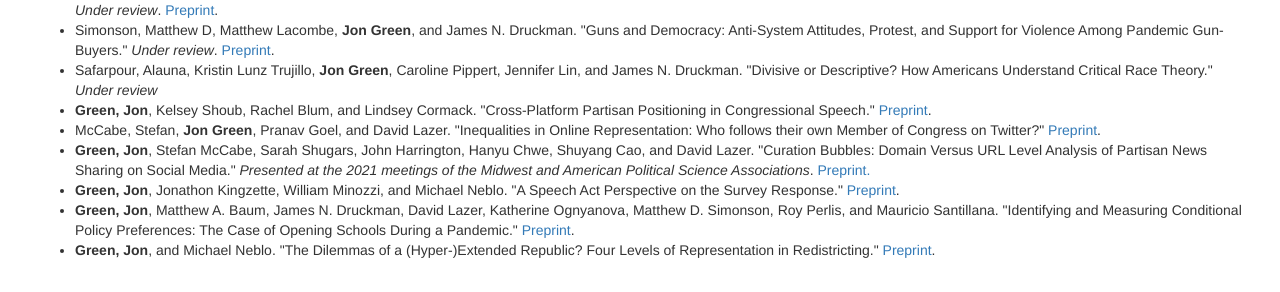
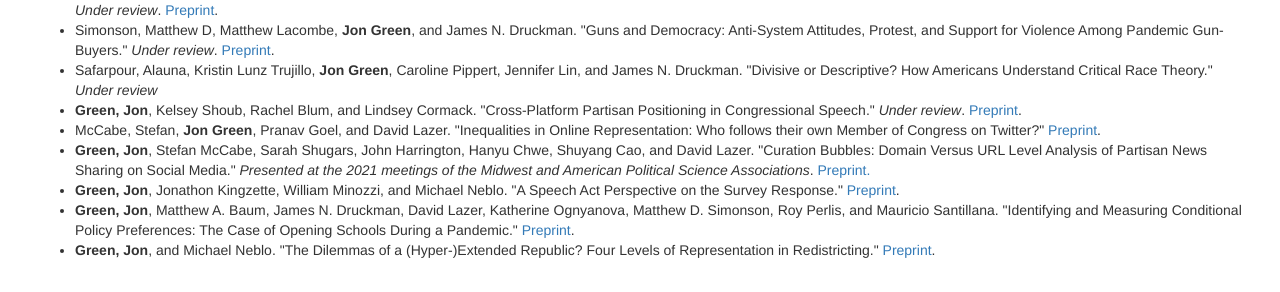
Before and after one commit to jgreen4919/jgreen4919.github.io, a Jekyll site: the page index.html, which Jekyll copies as it is, in a window 1280 px wide. Shown: the part 1880-2172 px from the top of the page. Built offline with Jekyll 4.4.1, drawn with Linux system fonts in a browser that asks for light colours.

Commit message:
congress text under review

```diff
--- a/index.html
+++ b/index.html
@@ -74,7 +74,7 @@
     <li>Naftel, Daniel, <strong>Jon Green</strong>, Kelsey Shoub, Jared Edgerton, Mallory Wagner, and Sklyer Cranmer. "Meet the Press: Gendered Conversational Norms in Televised Political Discussions." <i>Under review</i>. <a href="https://osf.io/my8us/">Preprint</a>.</li>
       <li>Simonson, Matthew D, Matthew Lacombe, <strong>Jon Green</strong>, and James N. Druckman. "Guns and Democracy: Anti-System Attitudes, Protest, and Support for Violence Among Pandemic Gun-Buyers." <i>Under review</i>. <a href="'https://www.ipr.northwestern.edu/our-work/working-papers/2022/wp-22-37.html">Preprint</a>.</li>
       <li> Safarpour, Alauna, Kristin Lunz Trujillo, <strong>Jon Green</strong>, Caroline Pippert, Jennifer Lin, and James N. Druckman. "Divisive or Descriptive? How Americans Understand Critical Race Theory." <i>Under review</i></li>
-      <li> <strong>Green, Jon</strong>, Kelsey Shoub, Rachel Blum, and Lindsey Cormack. "Cross-Platform Partisan Positioning in Congressional Speech." <a href="https://osf.io/85atn">Preprint</a>.</li>
+      <li> <strong>Green, Jon</strong>, Kelsey Shoub, Rachel Blum, and Lindsey Cormack. "Cross-Platform Partisan Positioning in Congressional Speech." <i>Under review</i>. <a href="https://osf.io/85atn">Preprint</a>.</li>
       <li>McCabe, Stefan, <strong>Jon Green</strong>, Pranav Goel, and David Lazer. "Inequalities in Online Representation: Who follows their own Member of Congress on Twitter?"<!-- <i>Under review</i>.--> <a href="https://osf.io/x4d6n">Preprint</a>.</li>
   <!--  <li>Benegal, Salil, and <strong>Jon Green</strong>. "Cost Sensitivity, Partisan Cues, and Support for the Green New Deal." <i>Under review</i>.</li>-->
     <li> <strong>Green, Jon</strong>, Stefan McCabe, Sarah Shugars, John Harrington, Hanyu Chwe, Shuyang Cao, and David Lazer. "Curation Bubbles: Domain Versus URL Level Analysis of Partisan News Sharing on Social Media." <i>Presented at the 2021 meetings of the Midwest and American Political Science Associations</i>. <a href="https://osf.io/vbwer/"> Preprint.</a></li>
```
